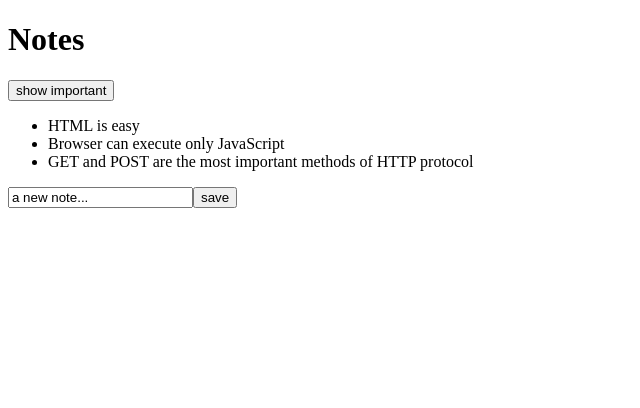
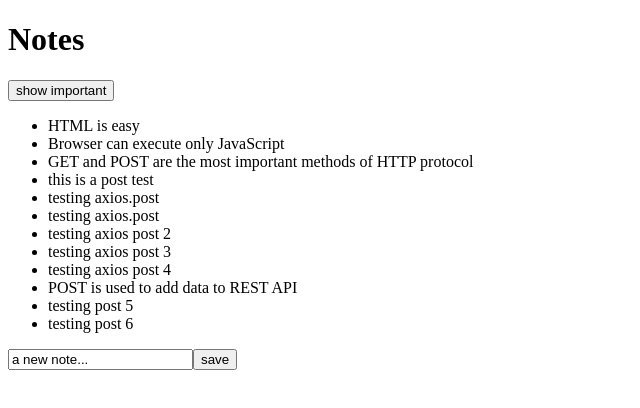
Before and after one commit to moodyKroko/fs-part2-notes, a React (Create React App) app: page / in a window 1280 px wide. Shown: the top 408 px of the page, without its empty margins (0-640 px from the left). Built offline with nearby package versions, Linux system fonts and the light colour scheme; data requests are answered from the project's data file.

Commit message:
added post service to save to database

```diff
--- a/db.json
+++ b/db.json
@@ -17,6 +17,60 @@
       "content": "GET and POST are the most important methods of HTTP protocol",
       "date": "2022-1-17T19:20:14.298Z",
       "important": true
+    },
+    {
+      "id": 4,
+      "content": "this is a post test",
+      "date": "2022-08-27T15:52:46.790Z",
+      "important": true
+    },
+    {
+      "content": "testing axios.post ",
+      "date": "2022-08-27T15:53:59.095Z",
+      "important": false,
+      "id": 5
+    },
+    {
+      "content": "testing axios.post ",
+      "date": "2022-08-27T15:53:59.107Z",
+      "important": false,
+      "id": 6
+    },
+    {
+      "content": "testing axios post 2",
+      "date": "2022-08-27T15:56:03.088Z",
+      "important": false,
+      "id": 7
+    },
+    {
+      "content": "testing axios post 3",
+      "date": "2022-08-27T15:57:30.562Z",
+      "important": true,
+      "id": 8
+    },
+    {
+      "content": "testing axios post 4",
+      "date": "2022-08-27T15:57:51.384Z",
+      "important": false,
+      "id": 9
+    },
+    {
+      "content": "POST is used to add data to REST API",
+      "date": "2022-08-27T15:59:47.049Z",
+      "important": true,
+      "id": 10
+    },
+    {
+      "content": "testing post 5",
+      "date": "2022-08-27T16:03:57.659Z",
+      "important": false,
+      "id": 11
+    },
+    {
+      "id": 12,
+      "content": "testing post 6",
+      "date": "2022-08-27T16:06:26.916Z",
+      "important": false
     }
   ]
 }
--- a/src/App.js
+++ b/src/App.js
@@ -1,6 +1,8 @@
 import { useEffect, useState } from 'react'
 import axios from 'axios'
 import Note from './components/Note'
+
+const baseURL = 'http://localhost:3001'
 
 function App() {
   const [notes, setNotes] = useState([])
@@ -9,7 +11,7 @@ function App() {
 
   useEffect(() => {
     console.log('effect')
-    axios.get('http://localhost:3001/notes').then((response) => {
+    axios.get(`${baseURL}/notes`).then((response) => {
       console.log('promise fulfilled')
       setNotes(response.data)
     })
@@ -19,14 +21,16 @@ function App() {
   const addNote = (event) => {
     event.preventDefault()
     const noteObject = {
-      id: notes.length + 1,
       content: newNote,
       date: new Date().toISOString(),
       important: Math.random() < 0.5,
+      id: notes.length + 1,
     }
 
-    setNotes(notes.concat(noteObject))
-    setNewNote('')
+    axios.post(`${baseURL}/notes`, noteObject).then((response) => {
+      setNotes(notes.concat(noteObject))
+      setNewNote('')
+    })
   }
 
   const handleNoteChange = (event) => {
@@ -48,12 +52,18 @@ function App() {
       </div>
       <ul>
         {notesToShow.map((note) => (
-          <Note key={note.id} note={note} />
+          <Note
+            key={note.id}
+            note={note}
+          />
         ))}
       </ul>
 
       <form onSubmit={addNote}>
-        <input value={newNote} onChange={handleNoteChange} />
+        <input
+          value={newNote}
+          onChange={handleNoteChange}
+        />
         <button type='submit'>save</button>
       </form>
     </>
```
